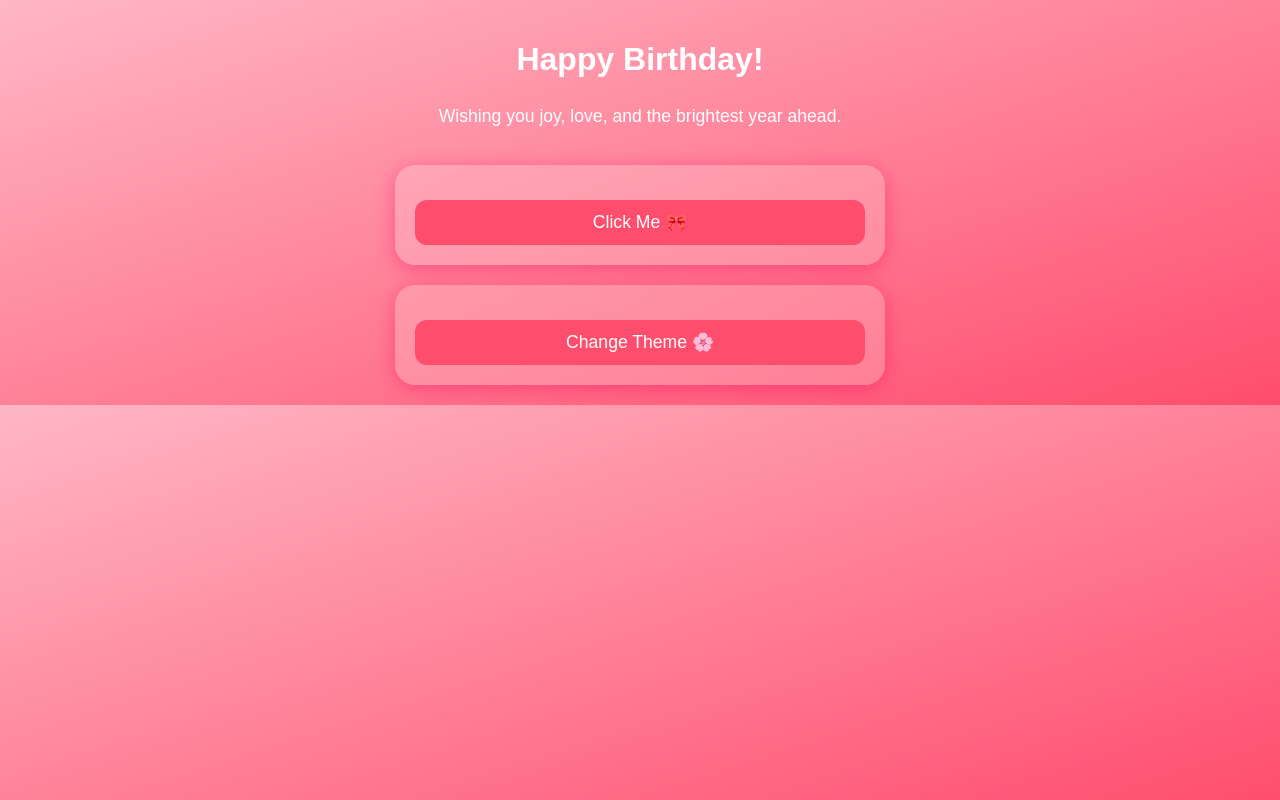
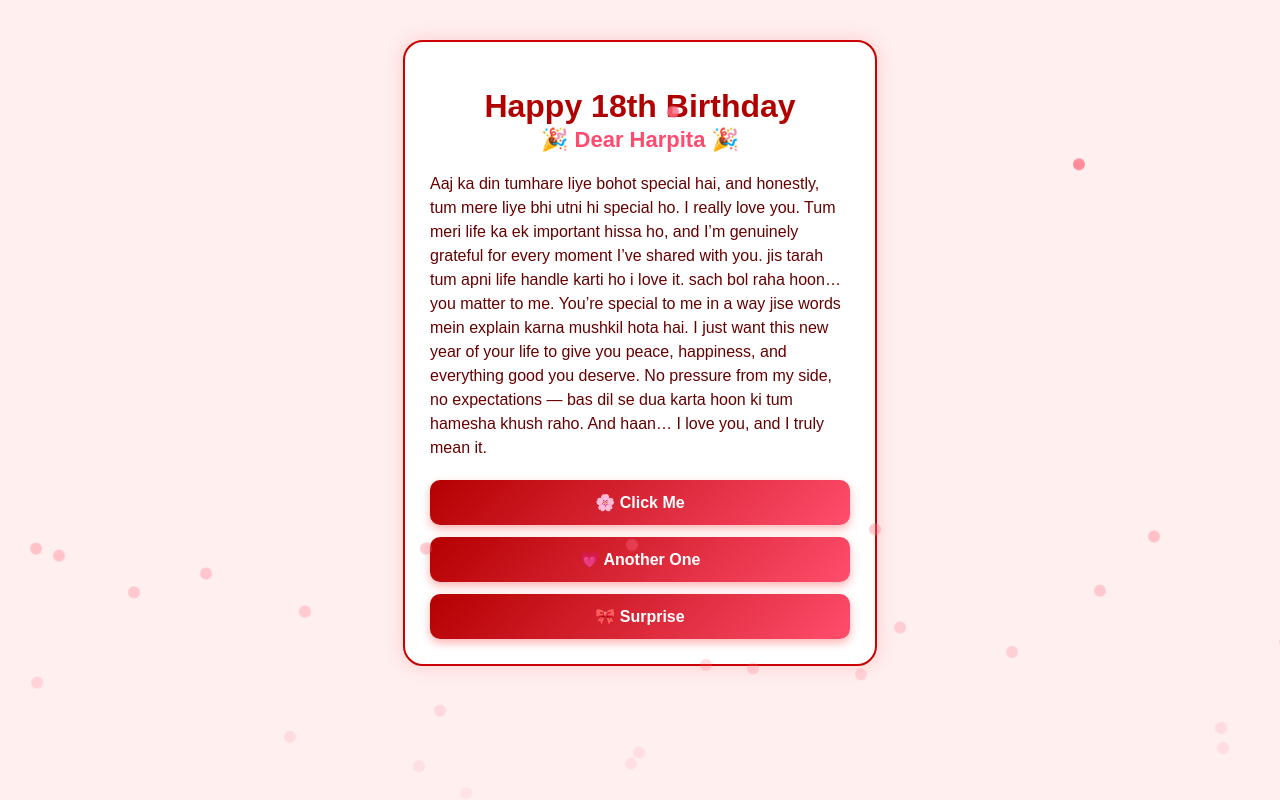
Before and after one commit to Chronoresidue/Hbday, a plain HTML site: page index.html in a window 1280 px wide. Drawn offline with Linux system fonts and the light colour scheme.

Commit message:
Update index.html for Harpita's birthday

```diff
--- a/index.html
+++ b/index.html
@@ -1,99 +1,172 @@
 <!DOCTYPE html>
 <html lang="en">
 <head>
-  <meta charset="UTF-8" />
-  <meta name="viewport" content="width=device-width, initial-scale=1.0" />
-  <title>Sakura Style Page</title>
+<meta charset="UTF-8">
+<meta name="viewport" content="width=device-width, initial-scale=1.0">
+<title>Happy Birthday Harpita</title>
+
 <style>
     body {
         margin: 0;
-      font-family: Arial, sans-serif;
-      background: linear-gradient(to bottom right, #ffb7c5, #ff4d6d);
-      color: #fff;
-      display: flex;
-      flex-direction: column;
-      align-items: center;
-      padding: 20px;
+        padding: 0;
+        background: #ffefef;
+        font-family: "Poppins", sans-serif;
+        color: #600000;
+        overflow-x: hidden;
     }
 
+    /* Sakura Background */
+    .sakura {
+        position: fixed;
+        top: 0;
+        left: 0;
+        width: 100%;
+        height: 100%;
+        pointer-events: none;
+        overflow: hidden;
+        z-index: 1;
+    }
+
+    .petal {
+        position: absolute;
+        width: 12px;
+        height: 12px;
+        background: #ff6b81;
+        border-radius: 50%;
+        opacity: 0.8;
+        animation: fall linear infinite;
+    }
+
+    @keyframes fall {
+        0% { transform: translateY(-10vh) rotate(0deg); opacity: 1; }
+        100% { transform: translateY(110vh) rotate(360deg); opacity: 0; }
+    }
+
+    /* Card */
     .card {
-      width: 95%;
-      max-width: 450px;
-      background: rgba(255, 255, 255, 0.2);
-      backdrop-filter: blur(10px);
+        z-index: 5;
+        margin: 0 auto;
+        margin-top: 40px;
+        width: 90%;
+        max-width: 420px;
+        background: white;
         border-radius: 20px;
-      padding: 20px;
-      box-shadow: 0 4px 20px rgba(255, 0, 100, 0.4);
-      margin-top: 20px;
+        padding: 25px;
+        box-shadow: 0 0 20px rgba(255, 0, 0, 0.15);
+        border: 2px solid #cc0000;
+        animation: fadeIn 1.2s ease;
+    }
+
+    @keyframes fadeIn {
+        from { opacity: 0; transform: translateY(30px); }
+        to { opacity: 1; transform: translateY(0); }
     }
 
     h1 {
         text-align: center;
-      font-size: 2rem;
+        font-size: 32px;
+        color: #b10000;
         margin-bottom: 10px;
     }
 
-    p {
-      font-size: 1.1rem;
+    h2 {
         text-align: center;
+        color: #ff4b6e;
+        font-size: 22px;
+        margin-top: -8px;
     }
 
-    .btn {
-      width: 100%;
-      background: #ff4d6d;
-      color: white;
-      padding: 12px;
-      border: none;
-      border-radius: 12px;
-      font-size: 1.1rem;
+    p {
+        font-size: 16px;
+        line-height: 1.5;
+        color: #660000;
         margin-top: 15px;
-      cursor: pointer;
-      transition: 0.3s;
     }
 
-    .btn:hover {
-      background: #ff879c;
+    /* Buttons */
+    .btn-area {
+        margin-top: 20px;
+        display: flex;
+        flex-direction: column;
+        gap: 12px;
     }
 
-    .hidden-box {
+    button {
+        padding: 13px 18px;
+        border: none;
+        border-radius: 10px;
+        font-size: 16px;
+        font-weight: 600;
+        cursor: pointer;
+        color: white;
+        background: linear-gradient(135deg, #b40000, #ff4d6d);
+        box-shadow: 0 4px 10px rgba(255, 0, 0, 0.3);
+        transition: 0.2s;
+    }
+
+    button:active {
+        transform: scale(0.95);
+    }
+
+    .output-box {
+        margin-top: 20px;
+        padding: 12px;
+        background: #ffe5ea;
+        border-left: 4px solid #ff4d6d;
+        font-weight: 600;
+        border-radius: 8px;
         display: none;
-      margin-top: 15px;
-      background: rgba(255,255,255,0.25);
-      padding: 15px;
-      border-radius: 15px;
-      text-align: center;
     }
 
 </style>
 </head>
 <body>
 
-  <h1>Happy Birthday!</h1>
-  <p>Wishing you joy, love, and the brightest year ahead.</p>
+<div class="sakura" id="sakura"></div>
 
 <div class="card">
-    <button class="btn" onclick="toggleBox()">Click Me 🎀</button>
-    <div id="box" class="hidden-box">
-      💖 Surprise! You're amazing and deserve all the happiness in the world 🌸
-    </div>
+    <h1>Happy 18th Birthday</h1>
+    <h2>🎉 Dear Harpita 🎉</h2>
+
+    <p>
+        Aaj ka din tumhare liye bohot special hai, and honestly, tum mere liye bhi utni hi special ho.
+        I really love you. Tum meri life ka ek important hissa ho, and I’m genuinely grateful for every
+        moment I’ve shared with you. jis tarah tum apni life handle karti ho i love it. sach bol raha hoon…
+        you matter to me. You’re special to me in a way jise words mein explain karna mushkil hota hai.
+        I just want this new year of your life to give you peace, happiness, and everything good you deserve.
+        No pressure from my side, no expectations — bas dil se dua karta hoon ki tum hamesha khush raho.
+        And haan… I love you, and I truly mean it.
+    </p>
+
+    <div class="btn-area">
+        <button onclick="showMsg('You make the world brighter ❤️')">🌸 Click Me</button>
+        <button onclick="showMsg('You’re amazing, Harpita ✨')">💗 Another One</button>
+        <button onclick="showMsg('I hope today becomes unforgettable for you 💫')">🎀 Surprise</button>
     </div>
 
-  <div class="card">
-    <button class="btn" onclick="changeColor()">Change Theme 🌸</button>
+    <div class="output-box" id="msgBox"></div>
 </div>
 
 <script>
-    function toggleBox() {
-      const box = document.getElementById('box');
-      box.style.display = box.style.display === 'block' ? 'none' : 'block';
+    // Sakura Petals
+    function createPetals() {
+        const sakura = document.getElementById("sakura");
+        for (let i = 0; i < 30; i++) {
+            let petal = document.createElement("div");
+            petal.classList.add("petal");
+            petal.style.left = Math.random() * 100 + "vw";
+            petal.style.animationDuration = (4 + Math.random() * 4) + "s";
+            petal.style.opacity = Math.random() + 0.2;
+            sakura.appendChild(petal);
         }
+    }
+    createPetals();
 
-    function changeColor() {
-      const body = document.body;
-      body.style.background =
-        body.style.background.includes('#ffb7c5')
-          ? 'linear-gradient(to bottom right, #ff4d6d, #ffb7c5)'
-          : 'linear-gradient(to bottom right, #ffb7c5, #ff4d6d)';
+    // Button Messages
+    function showMsg(txt) {
+        const box = document.getElementById("msgBox");
+        box.innerText = txt;
+        box.style.display = "block";
     }
 </script>
 
```
Lines whose indentation alone changed are shown as unchanged.
